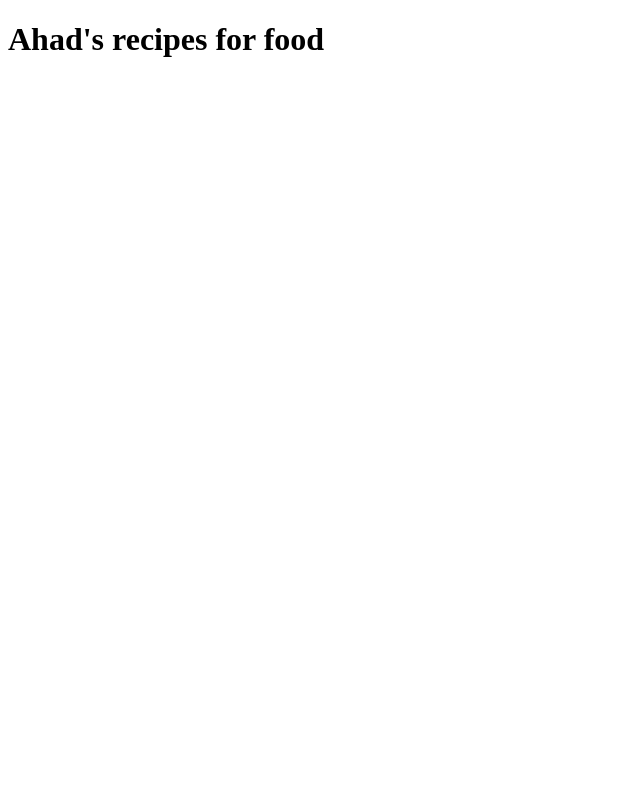
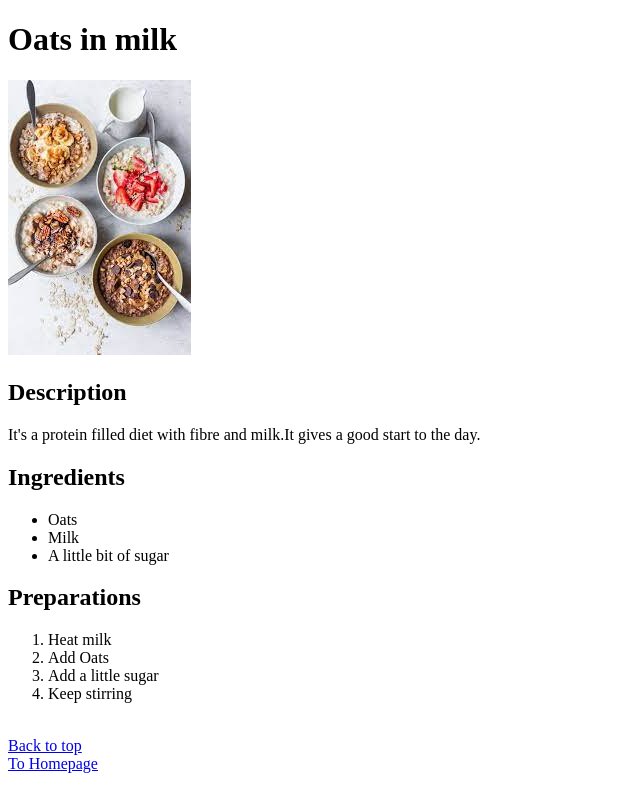
Before and after one commit to abdahad07/ahad-recipes, a plain HTML site: page recipes/oats.html in a window 1280 px wide. Shown: the whole page, without its empty margins (0-640 px from the left). Drawn offline with Linux system fonts and the light colour scheme; files whose address does not match are found by name.

Commit message:
Add three recipes

```diff
--- a/recipes/oats.html
+++ b/recipes/oats.html
@@ -5,10 +5,31 @@
     <meta http-equiv="X-UA-Compatible" content="IE=edge">
     <meta name="viewport" content="width=device-width, initial-scale=1.0">
 
-    <title>Recipes</title>
+    <title>Boring oats</title>
 </head>
 <body>
-    <h1>Ahad's recipes for food</h1>
-    <a href=""
+    <h1>Oats in milk</h1>
+    <img src="/home/abdahad07/repos/ahad-recipes/Images/Oats.jpeg"alt="Just a picture of oats">
+    <h2>Description</h2>
+    <p>It's a protein filled diet with fibre and milk.It gives a good start to the day.</p>
+    <h2>Ingredients</h2>
+    <ul>
+        <li>Oats</li>
+        <li>Milk</li>
+        <li>A little bit of sugar</li>
+    </ul>
+
+    <h2>Preparations</h2>
+    <ol>
+        <li>Heat milk</li>
+        <li>Add Oats</li>
+        <li>Add a little sugar</li>
+        <li>Keep stirring</li>
+    </ol>
+
+    <br>
+    <a href="#">Back to top</a>
+    <br>
+    <a href="javascript:history.back()">To Homepage</a>
 </body>
 </html>
```
Also changed, not shown: index.html (+20 -0 lines), recipes/chicken-curry.html (added, +39 -0 lines), Images/Friends-cooking-breakfast-together.jpeg (added), Images/Oatmeal-with-milk-14.jpg (added), Images/Oats.jpeg (added), Images/curry%rice.jpeg (added).
